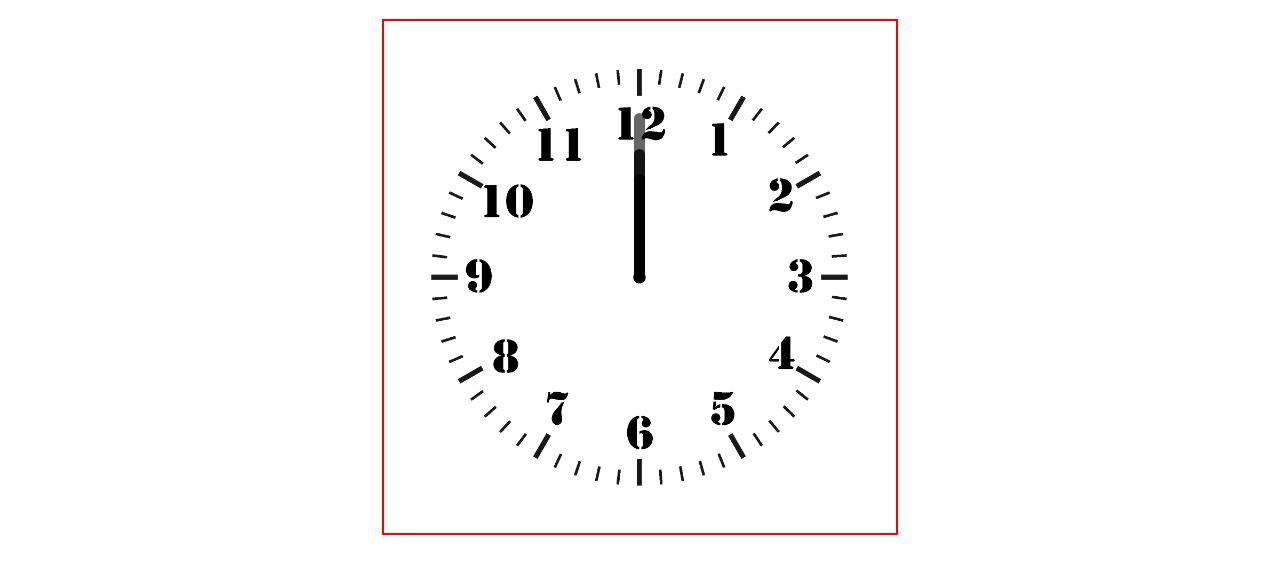
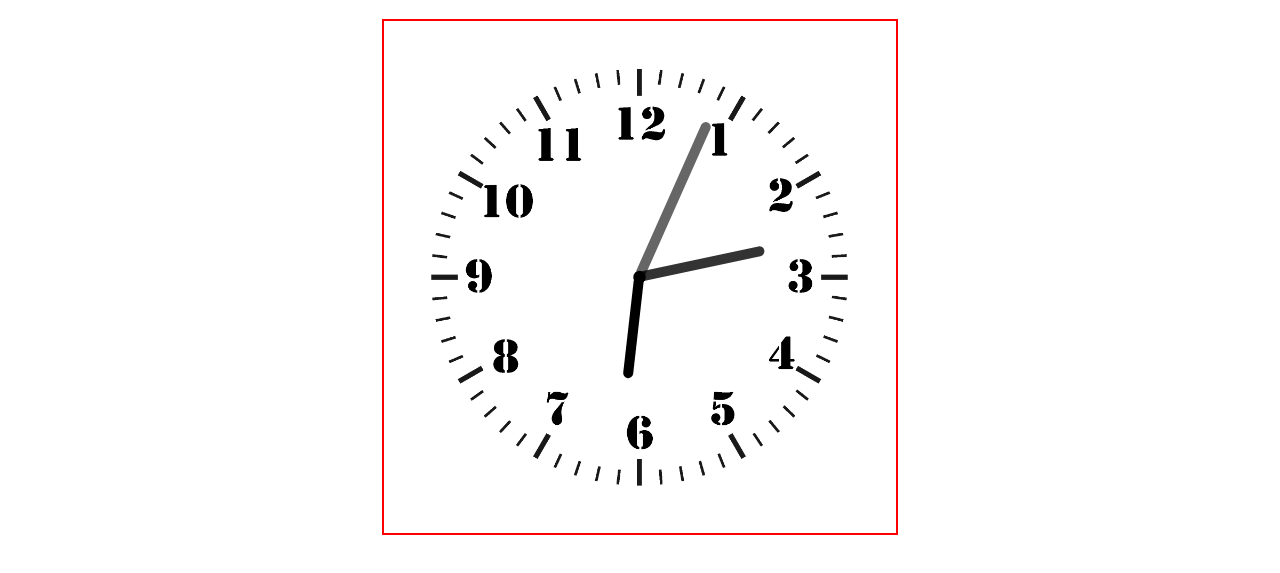
Before and after one commit to nashif770/AnalogueClock, a plain HTML site: page index.html in a window 1280 px wide. Shown: the part 61-634 px from the top of the page. Drawn offline with Linux system fonts and the light colour scheme.

Commit message:
clock done

```diff
--- a/index.css
+++ b/index.css
@@ -19,6 +19,7 @@
     border-radius: 10px;
     bottom: 10%;
     background: black;
+    transform-origin: bottom;
 }
 
 #hour{
@@ -41,6 +42,6 @@
     height: 33%;
     left: 48.90%;
     opacity: 0.6;
-    top: 18%;
+    top: 17%;
     /* display: none; */
 }
--- a/index.js
+++ b/index.js
@@ -0,0 +1,17 @@
+
+setInterval(() => {
+    d = new Date();
+    htime = d.getHours()
+    mtime = d.getMinutes()
+    stime = d.getSeconds()
+    hrotation = 30*htime+mtime/2
+    mrotation = 6*mtime;
+    srotation = 6*stime;
+    // console.log(hrotation)
+    // console.log(mrotation)
+    // console.log(srotation)
+
+    hour.style.transform = `rotate(${hrotation}deg)`;
+    minute.style.transform = `rotate(${mrotation}deg)`;
+    second.style.transform = `rotate(${srotation}deg)`;
+}, 1000);
```
